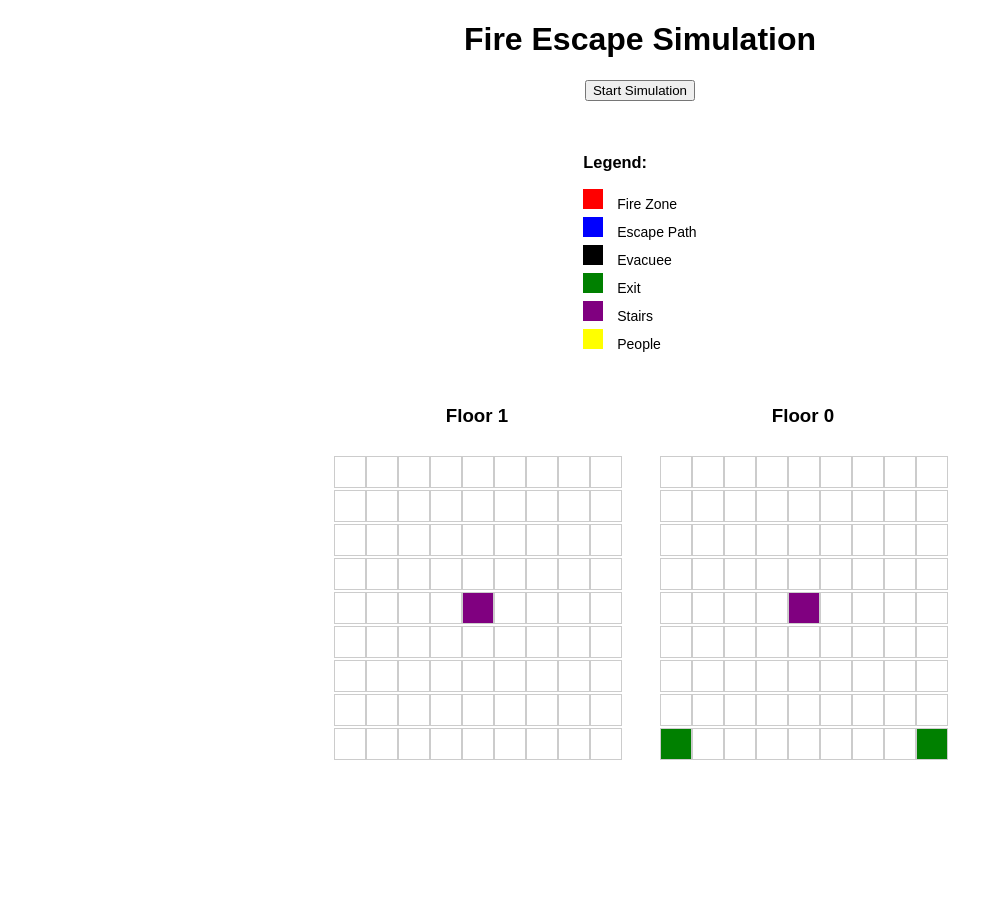
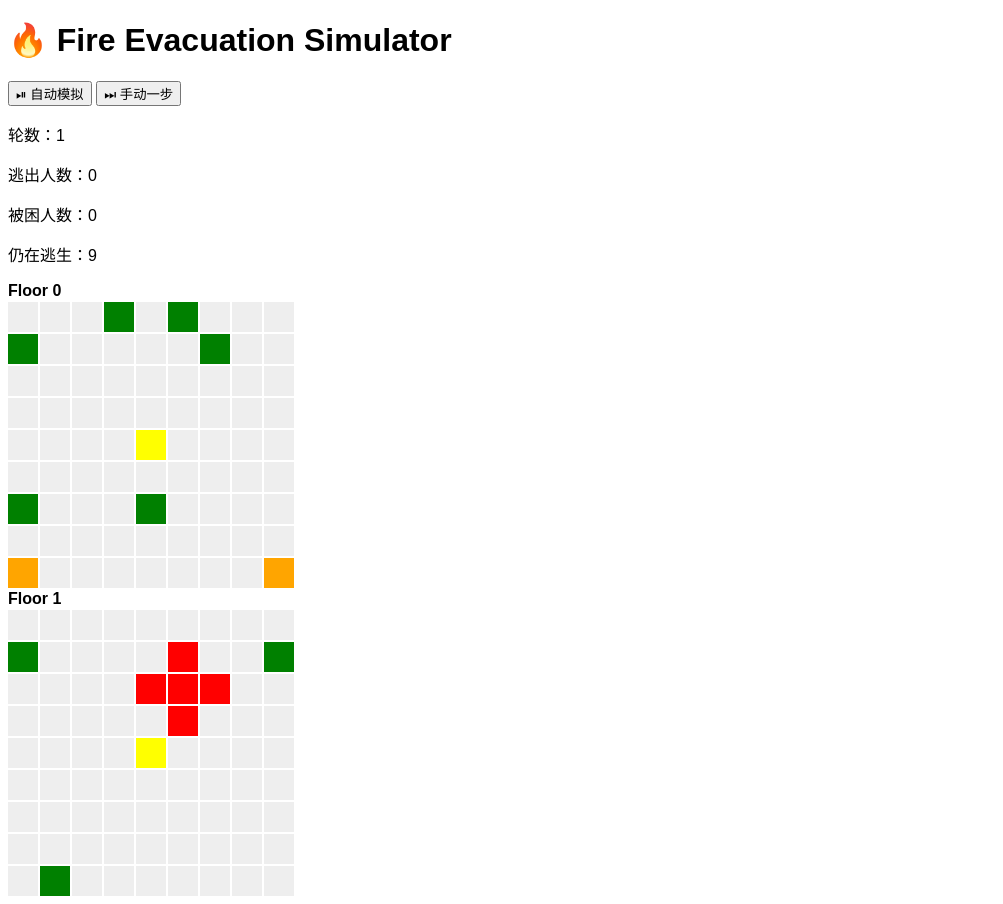
Before and after one commit to hohohozy/INNOLAB_EscapeSimulator, a Flask app: page / in a window 1280 px wide. Shown: the whole page, without its empty margins (0-1003 px from the left). Before the commit the page ends 760 px from the top, so only its background shows below. Run offline with Flask 2, Linux system fonts and the light colour scheme.

Commit message:
Update index.html

```diff
--- a/templates/index.html
+++ b/templates/index.html
@@ -1,129 +1,126 @@
 <!DOCTYPE html>
-<html lang="en">
+<html>
 <head>
     <meta charset="UTF-8">
-    <title>Fire Escape Simulation</title>
+    <title>Fire Evacuation Simulation</title>
     <style>
-        body { font-family: sans-serif; text-align: center; }
-        .container { display: flex; justify-content: center; }
-        .floor { margin: 10px; display: flex; flex-direction: column; align-items: center; }
-        .grid {
-            display: grid;
-            grid-template-columns: repeat({{ map_width }}, 30px);
-            gap: 2px;
-            margin: 10px;
-        }
-        .cell {
-            width: 30px;
-            height: 30px;
-            border: 1px solid #ccc;
-            background-color: white;
-        }
-        .fire { background-color: red; }
-        .path { background-color: blue; }
-        .evacuee { background-color: black; }
-        .exit { background-color: green; }
-        .stair { background-color: purple; }
-        .person { background-color: yellow; }
-        .legend {
-            text-align: left;
-            margin: 20px auto;
-            display: inline-block;
-            font-size: 14px;
-        }
-        .legend div {
-            margin: 5px 0;
-        }
-        .color-box {
-            width: 20px;
-            height: 20px;
-            display: inline-block;
-            margin-right: 10px;
-        }
+        body { font-family: sans-serif; }
+        #map { display: grid; grid-template-columns: repeat(9, 30px); grid-gap: 2px; margin-top: 10px; }
+        .cell { width: 30px; height: 30px; text-align: center; font-size: 14px; line-height: 30px; }
+        .empty { background: #eee; }
+        .fire { background: red; color: white; }
+        .evacuee { background: blue; color: white; font-weight: bold; }
+        .person { background: green; color: white; }
+        .trapped { background: gray; color: white; }
+        .stairs { background: yellow; }
+        .exit { background: orange; }
+        .wall { background: black; }
+        .medical { background: lightblue; }
+        .extinguisher { background: purple; color: white; }
     </style>
 </head>
 <body>
-    <h1>Fire Escape Simulation</h1>
-    <button onclick="simulateStep()">Start Simulation</button>
-    <p id="status"></p>
+    <h1>🔥 Fire Evacuation Simulator</h1>
+    <button onclick="toggleAuto()">⏯ 自动模拟</button>
+    <button onclick="nextStep()">⏭ 手动一步</button>
 
-    <!-- Legend to explain color meanings -->
-    <div class="legend">
-        <h3>Legend:</h3>
-        <div><span class="color-box" style="background-color: red;"></span> Fire Zone</div>
-        <div><span class="color-box" style="background-color: blue;"></span> Escape Path</div>
-        <div><span class="color-box" style="background-color: black;"></span> Evacuee</div>
-        <div><span class="color-box" style="background-color: green;"></span> Exit</div>
-        <div><span class="color-box" style="background-color: purple;"></span> Stairs</div>
-        <div><span class="color-box" style="background-color: yellow;"></span> People</div>
+    <div id="status">
+        <p>轮数：<span id="turn">0</span></p>
+        <p>逃出人数：<span id="escaped">0</span></p>
+        <p>被困人数：<span id="trapped">0</span></p>
+        <p>仍在逃生：<span id="alive">0</span></p>
     </div>
 
-    <!-- Container to hold both floors side by side -->
-    <div class="container">
-        {% for floor in range(floor_count|int - 1, -1, -1) %}
-        <div class="floor">
-            <h3>Floor {{ floor }}</h3>
-            <div class="grid" id="floor-{{ floor }}">
-                {% for y in range(map_height) %}
-                    {% for x in range(map_width) %}
-                        <div class="cell" id="cell-{{ x }}-{{ y }}-{{ floor }}"></div>
-                    {% endfor %}
-                {% endfor %}
-            </div>
-        </div>
-        {% endfor %}
-    </div>
+    <div id="map"></div>
 
     <script>
-        const fire = {{ fire | tojson }};
-        const evacuee = {{ evacuee | tojson }};
-        const stairs = {{ stairs | tojson }};
-        const exits = {{ exits | tojson }};
-        const people = {{ people | tojson }};
-        let escaped = false;
+        let auto = false;
+        let turn = 0;
+        let intervalId = null;
 
-        function colorCell(x, y, f, cls) {
-            const cell = document.getElementById(`cell-${x}-${y}-${f}`);
-            if (cell) cell.className = 'cell ' + cls;
+        function toggleAuto() {
+            auto = !auto;
+            if (auto) {
+                intervalId = setInterval(nextStep, 1000);
+            } else {
+                clearInterval(intervalId);
+            }
         }
 
-        function drawInitial() {
-            stairs.forEach(([x, y]) => {
-                colorCell(x, y, 0, 'stair');
-                colorCell(x, y, 1, 'stair');
-            });
-            exits.forEach(([x, y, f]) => colorCell(x, y, f, 'exit'));
-            people.forEach(([x, y, f]) => colorCell(x, y, f, 'person'));
-            fire.forEach(([x, y, f]) => colorCell(x, y, f, 'fire'));
-            colorCell(evacuee[0], evacuee[1], evacuee[2], 'evacuee');
+        async function nextStep() {
+            const res = await fetch('/next');
+            const data = await res.json();
+            turn = data.turn;
+            updateStats(data);
+            renderMap(data);
         }
 
-        function simulateStep() {
-            if (escaped) return;
+        function updateStats(data) {
+            const total = data.people.length;
+            const escaped = data.people.filter(p => p.status === 'escaped').length;
+            const trapped = data.people.filter(p => p.status === 'trapped').length;
+            const alive = total - escaped - trapped;
 
-            fetch('/next')
-                .then(res => res.json())
-                .then(data => {
-                    document.querySelectorAll('.cell').forEach(c => c.className = 'cell');
-                    drawInitial();
-
-                    data.fire.forEach(([x, y, f]) => colorCell(x, y, f, 'fire'));
-                    data.path.forEach(([x, y, f]) => colorCell(x, y, f, 'path'));
-
-                    if (data.path.length > 0) {
-                        const [ex, ey, ef] = data.path[data.path.length - 1];
-                        if (exits.some(([x, y, f]) => x === ex && y === ey && f === ef)) {
-                            document.getElementById('status').innerText = '✅ Evacuee has escaped safely!';
-                            escaped = true;
-                        }
-                    } else {
-                        document.getElementById('status').innerText = '❌ No path available. Trapped!';
-                        escaped = true;
-                    }
-                });
+            document.getElementById('turn').innerText = turn;
+            document.getElementById('escaped').innerText = escaped;
+            document.getElementById('trapped').innerText = trapped;
+            document.getElementById('alive').innerText = alive;
         }
 
-        drawInitial();
+        function renderMap(data) {
+            const map = document.getElementById('map');
+            map.innerHTML = '';
+            const floors = 2;
+            for (let f = 0; f < floors; f++) {
+                const label = document.createElement('div');
+                label.innerHTML = `<b>Floor ${f}</b>`;
+                label.style.gridColumn = 'span 9';
+                map.appendChild(label);
+
+                for (let y = 0; y < 9; y++) {
+                    for (let x = 0; x < 9; x++) {
+                        const cell = document.createElement('div');
+                        cell.classList.add('cell', 'empty');
+                        const pos = [x, y, f];
+
+                        if (data.fire.some(p => same(p, pos))) cell.classList.add('fire');
+                        else if (data.people.some(p => same(p.pos, pos) && p.status === 'alive')) cell.classList.add('person');
+                        else if (data.people.some(p => same(p.pos, pos) && p.status === 'trapped')) {
+                            cell.classList.add('trapped');
+                            cell.innerText = 'X';
+                        }
+                        else if (data.path && data.path.length > 0 && same(data.path[0], pos)) cell.classList.add('evacuee');
+                        if (stairs.some(p => p[0] === x && p[1] === y)) cell.classList.add('stairs');
+                        if (exits.some(p => same(p, pos))) cell.classList.add('exit');
+                        if (walls.some(p => p[0] === x && p[1] === y)) cell.classList.add('wall');
+                        if (medical_points.some(p => same(p, pos))) cell.classList.add('medical');
+                        if (extinguishers.some(p => same(p, pos))) cell.classList.add('extinguisher');
+
+                        map.appendChild(cell);
+                    }
+                }
+            }
+        }
+
+        function same(a, b) {
+            return a[0] === b[0] && a[1] === b[1] && a[2] === b[2];
+        }
+
+        // 模拟数据（首次加载使用）
+        let stairs = [[4, 4]];
+        let exits = [[0, 8, 0], [8, 8, 0]];
+        let walls = [];
+        let medical_points = [];
+        let extinguishers = [];
+
+        // 获取初始化地图数据（如墙体、医疗等）
+        fetch('/').then(res => res.text()).then(html => {
+            document.open();
+            document.write(html);
+            document.close();
+        });
+
+        nextStep(); // 初始化一步
     </script>
 </body>
 </html>
```
